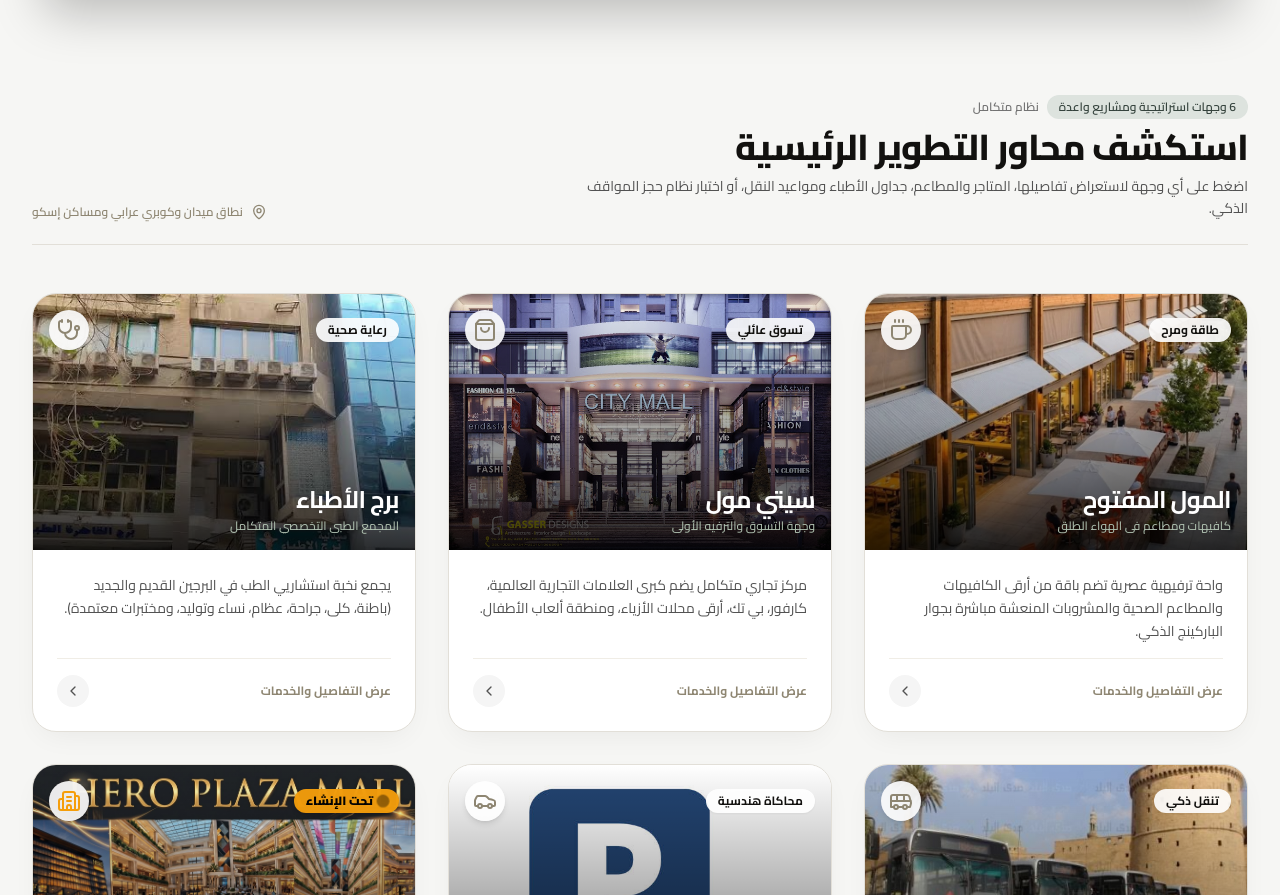
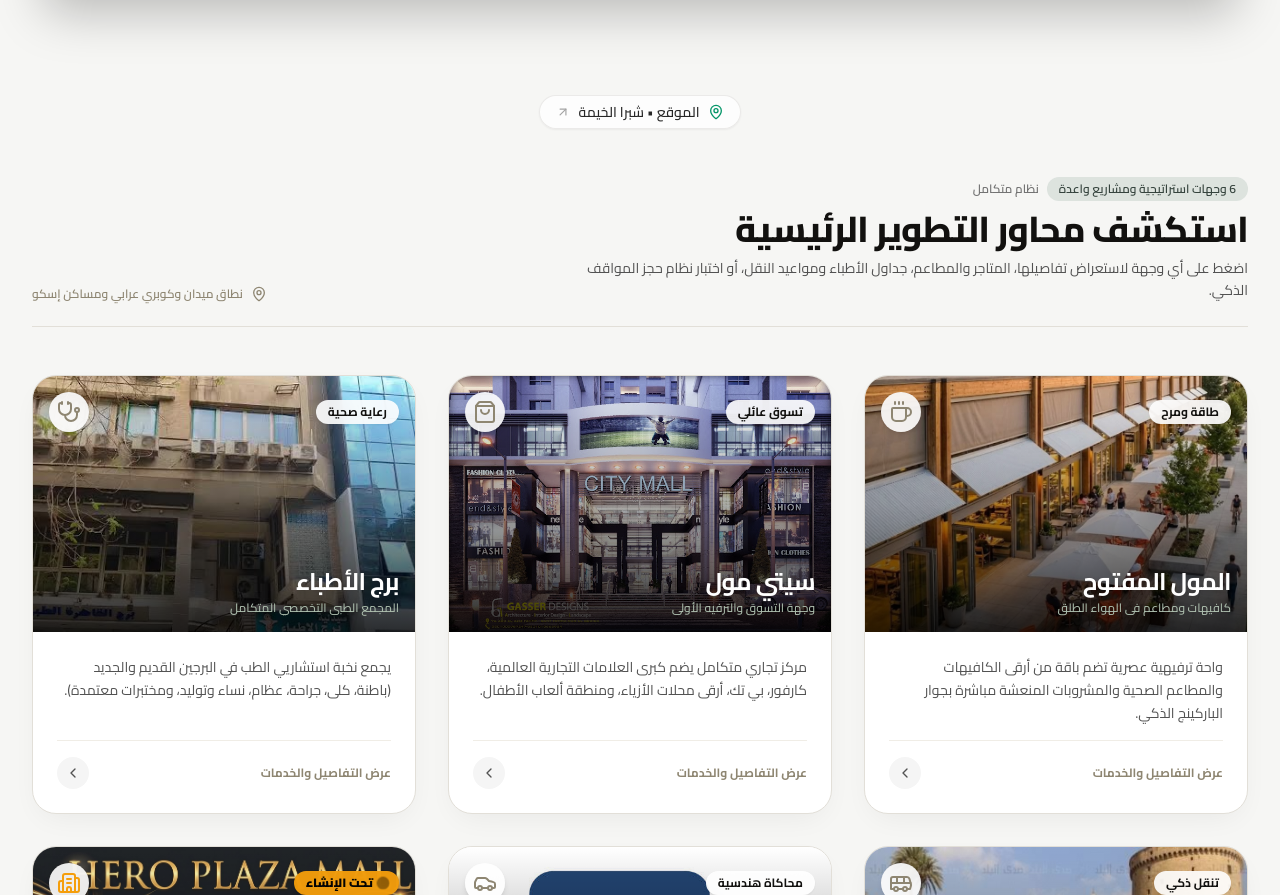
Before and after one commit to marwanemam10/RE-CALm-Shubra-El-Kheima, a React (Vite) app: page / in a window 1280 px wide. Shown: the part 859-1754 px from the top of the page. Built offline with nearby package versions, Linux system fonts and the light colour scheme.

Commit message:
feat(hub): add clickable Location pill linking to Google Maps above destinations section

```diff
--- a/src/pages/LandingPage.tsx
+++ b/src/pages/LandingPage.tsx
@@ -252,7 +252,21 @@ export const LandingPage: React.FC = () => {
       </section>
 
       {/* Destinations Section Header */}
-      <section id="destinations-section" className="max-w-7xl mx-auto px-4 sm:px-6 lg:px-8 space-y-12">
+      <section id="destinations-section" className="max-w-7xl mx-auto px-4 sm:px-6 lg:px-8 space-y-10 sm:space-y-12">
+        {/* Clickable Geographic Anchor Pill */}
+        <div className="flex justify-center mb-2 sm:mb-4">
+          <a
+            href="https://maps.app.goo.gl/46KKQGAUUDYkhuxR6"
+            target="_blank"
+            rel="noopener noreferrer"
+            className="inline-flex items-center gap-2 px-4 py-1.5 rounded-full text-sm font-medium border border-stone-200/80 dark:border-white/15 bg-white/80 dark:bg-white/5 hover:bg-stone-100 dark:hover:bg-white/10 text-neutral-800 dark:text-neutral-200 shadow-sm transition-all hover:scale-105 active:scale-95 group"
+          >
+            <MapPin className="w-4 h-4 text-emerald-600 dark:text-emerald-400 group-hover:scale-110 transition-transform shrink-0" />
+            <span>{language === 'ar' ? 'الموقع • شبرا الخيمة' : 'Location • Shubra El-Kheima'}</span>
+            <ArrowUpRight className="w-3.5 h-3.5 text-neutral-400 group-hover:text-emerald-600 dark:group-hover:text-emerald-400 transition-colors shrink-0" />
+          </a>
+        </div>
+
         <div className="flex flex-col md:flex-row md:items-end justify-between gap-6 border-b border-[#e2dfd8] dark:border-[#33312b] pb-6">
           <div className="space-y-2 max-w-2xl">
             <div className="flex items-center gap-2">
```
